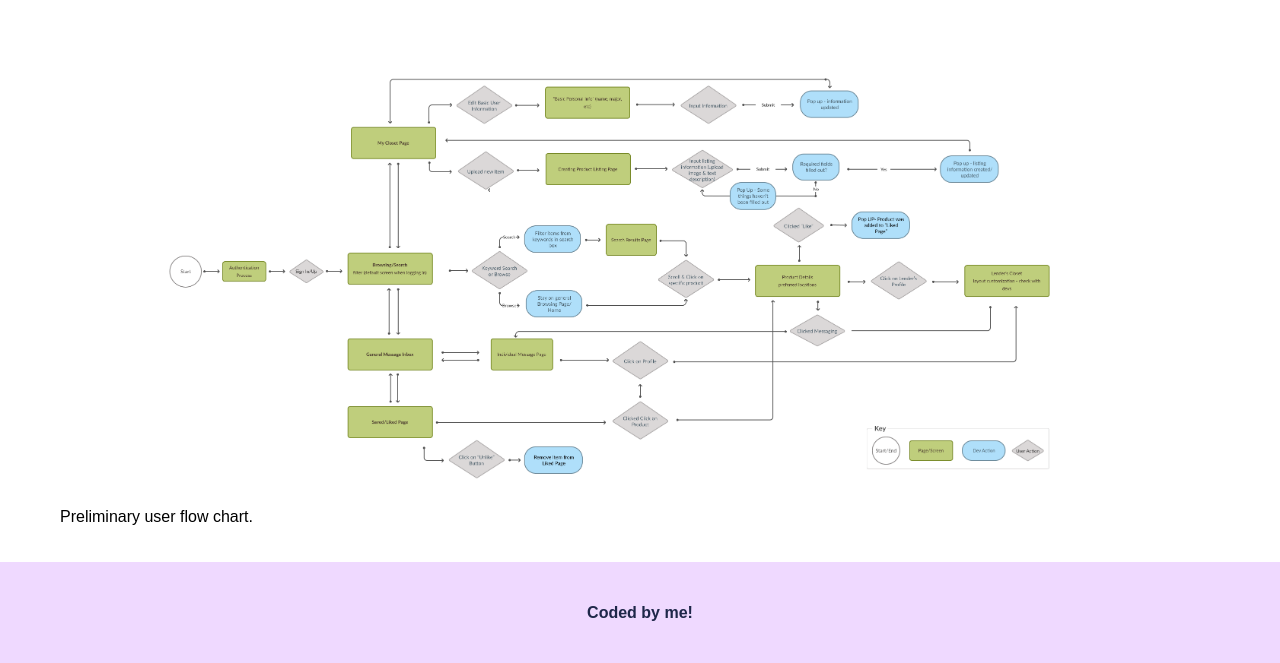
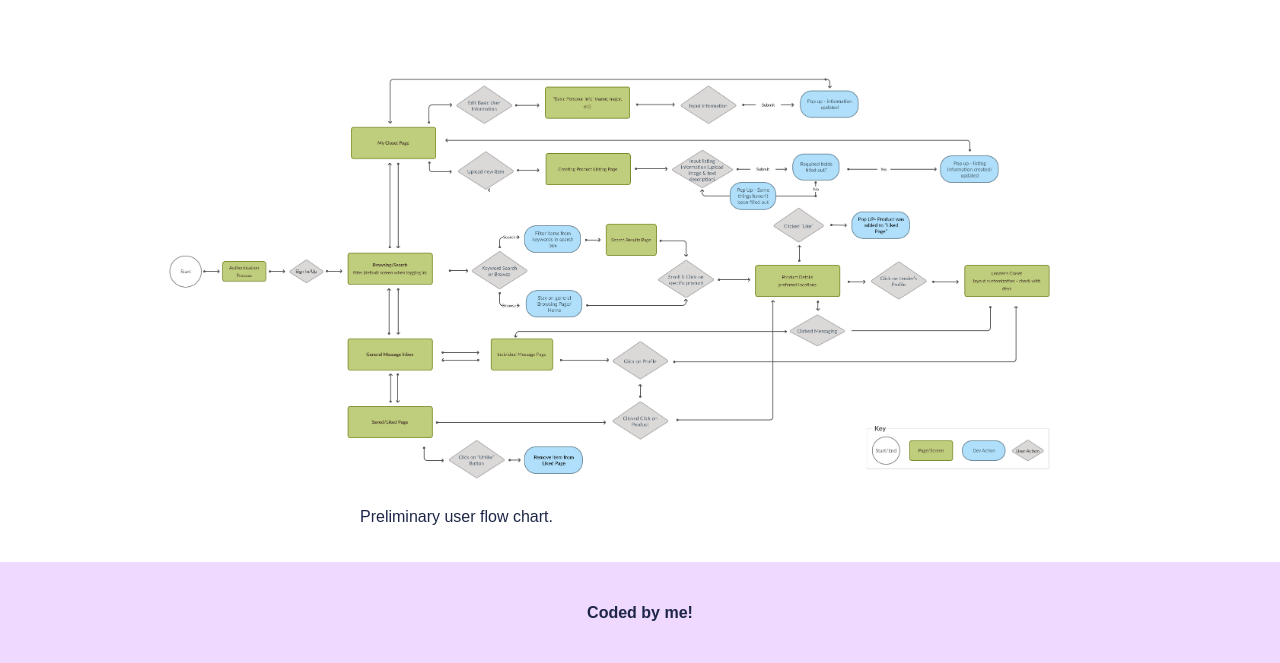
Before and after one commit to emilypoon3/EmilyPoon, a PHP site: page /Clothesline.html in a window 1280 px wide. Shown: the part 1665-2328 px from the top of the page. Run offline with PHP 8.4, Linux system fonts and the light colour scheme.

Commit message:
Update style.css

```diff
--- a/style.css
+++ b/style.css
@@ -91,6 +91,13 @@
     margin-right: auto;
     padding-top: 50px;
   }
+
+ figcaption {
+    text-align: left;
+    margin-left: 300px;
+    color: #1E2749;
+  }
+
   .headshot {
     width: 450px;
     object-fit: contain;
```
